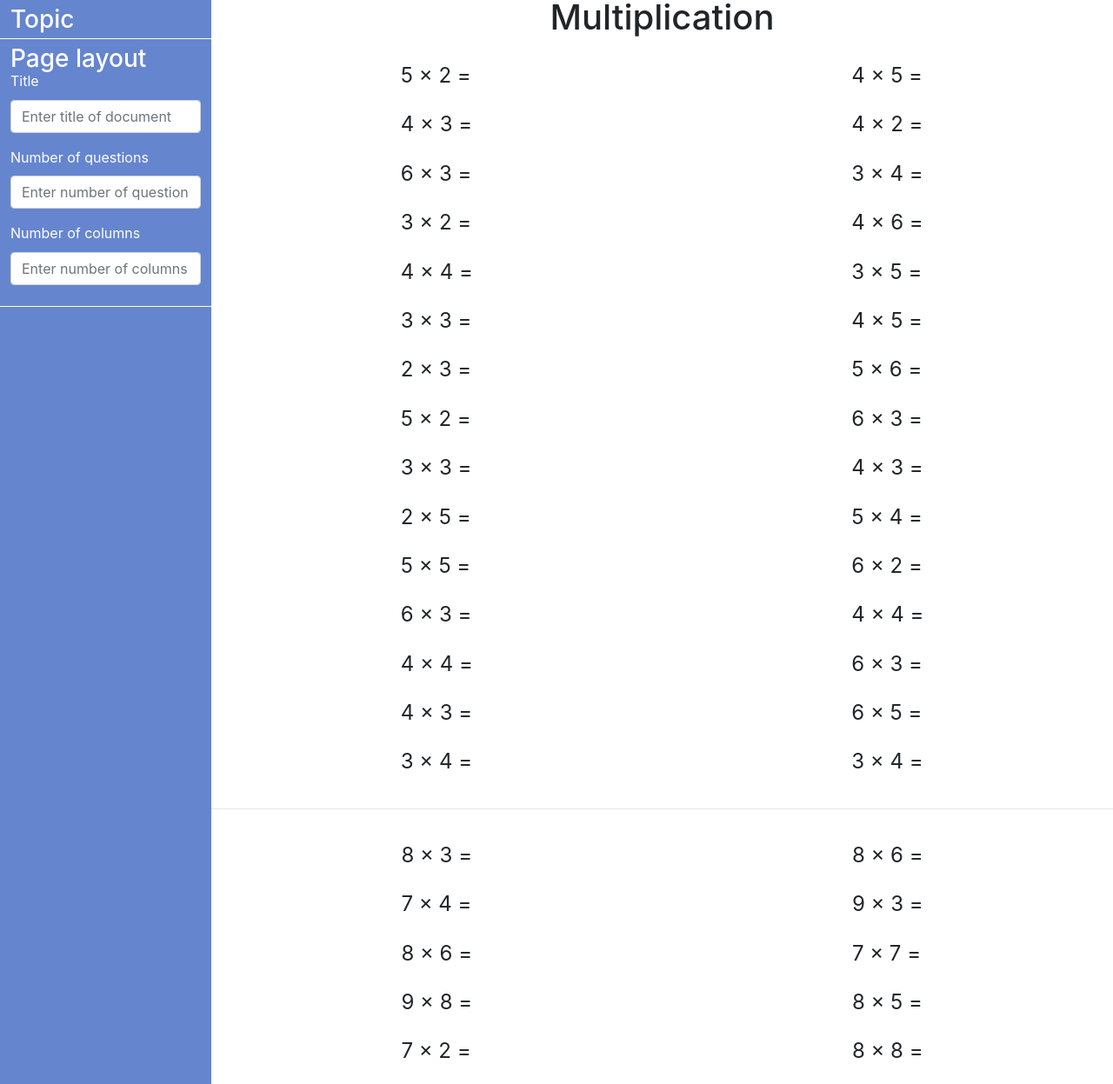
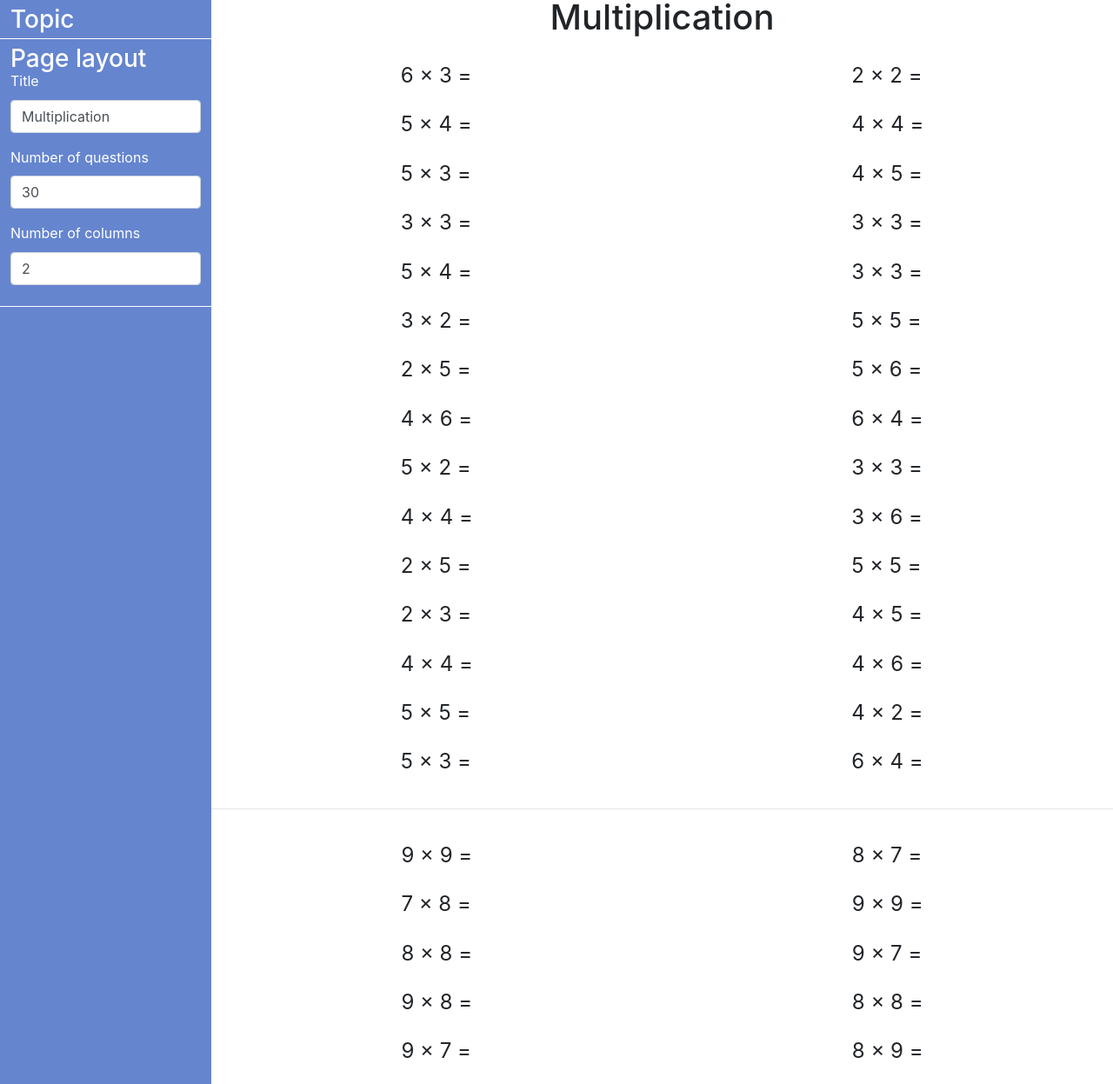
Before and after one commit to yitung-huang/web-app-maths-homework, a React (Create React App) app: page / in a window 1280 px wide. Shown: the whole page at 87% size. Built offline with nearby package versions, Linux system fonts and the light colour scheme.

Commit message:
Add UI to change page settings

```diff
--- a/src/App.js
+++ b/src/App.js
@@ -2,82 +2,66 @@ import React from 'react';
 import './App.css';
 import './page.css';
 
+import Display from './components/Display.js';
 import Sidebar from './components/Sidebar.js';
-
-let questions = [];
 
 let NUM_COLUMNS = 2;
 let NUM_QUESTIONS_PER_COLUMN = 15;
 
-let MIN = 2;
-let MAX = 6;
-
-function randInt(min, max){
-  let range = max - min;
-  return min + Math.round( Math.random() * range );
+function cloneObject( object ){
+  let newObject = {};
+  for (let key in object){
+    newObject[ key ] = object[ key ];
   }
 
-function generateMultiplication( min, max ){
-  return randInt( min, max ) + " × " + randInt( min, max ) + " = ";
+  return newObject;
 }
 
-for (let i = 0; i < NUM_COLUMNS; i++){
-  questions.push([]);
-  for (let j = 0; j < NUM_QUESTIONS_PER_COLUMN; j++){
-    questions[i].push( generateMultiplication( MIN, MAX ) );
+export default class App extends React.Component {
+
+  constructor(props){
+    super(props);
+
+    this.state = {
+      document: {
+        title: "Multiplication",
+        columns: NUM_COLUMNS,
+        questions_per_col: NUM_QUESTIONS_PER_COLUMN
       }
+    };
+
+    this.updateTitle = this.updateTitle.bind(this);
+    this.updateNumQuestions = this.updateNumQuestions.bind(this);
+    this.updateNumColumns = this.updateNumColumns.bind(this);
   }
 
-let extensions = [];
-let NUM_EXTENSIONS_PER_COLUMN = 5;
-
-let EXTENSION_MIN = 7;
-let EXTENSION_MAX = 9;
-
-for (let i = 0; i < NUM_COLUMNS; i++){
-  extensions.push([]);
-  for (let j = 0; j < NUM_EXTENSIONS_PER_COLUMN; j++){
-    extensions[i].push( randInt( EXTENSION_MIN, EXTENSION_MAX) + " × " + randInt( MIN, EXTENSION_MAX ) + " = ");
-  }
+  updateTitle( title ){
+    let newDocument = cloneObject( this.state.document );
+    newDocument.title = title;
+    this.setState({ document: newDocument });
   }
 
-function App() {
+  updateNumQuestions( num_questions ){
+    let newDocument = cloneObject( this.state.document );
+    newDocument.questions_per_col = num_questions;
+    this.setState({ document: newDocument });
+  }
+
+  updateNumColumns( num_columns ){
+    let newDocument = cloneObject( this.state.document );
+    newDocument.columns = num_columns;
+    this.setState({ document: newDocument });
+  }
+
+  render(){
     return (
       <div className="App">
-      <Sidebar />
-      <section className="section__display">
-        <h1 className="page__title">Multiplication</h1>
-        <div className="page">
-          { questions.map(( question_array ) => {
-            return (
-              <div className="page__column">
-              {
-                question_array.map((question_str) => {
-                  return <p>{question_str}</p>;
-                })
-              }
-              </div>
-            );
-          })}
-        </div>
-        <hr />
-
-        <div className="page">
-        { extensions.map(( question_array ) => {
-          return (
-            <div className="page__column">
-            {
-              question_array.map((question_str) => {
-                return <p>{question_str}</p>;
-              })
-            }
-            </div>
-          );
-        })}
-      </div>
-      </section>
+        <Sidebar document={ this.state.document }
+                 updateTitle={ this.updateTitle }
+                 updateNumQuestions={ this.updateNumQuestions }
+                 updateNumColumns={ this.updateNumColumns }/>
+        <Display document={ this.state.document }/>
       </div>
     );
   }
-
-export default App;
+}
--- /dev/null
+++ b/src/components/Display.js
@@ -0,0 +1,102 @@
+import React from 'react';
+
+let MIN = 2;
+let MAX = 6;
+
+let NUM_EXTENSIONS_PER_COLUMN = 5;
+
+let EXTENSION_MIN = 7;
+let EXTENSION_MAX = 9;
+
+function randInt(min, max){
+  let range = max - min;
+  return min + Math.round( Math.random() * range );
+}
+
+function generateMultiplication( min, max ){
+  return randInt( min, max ) + " × " + randInt( min, max ) + " = ";
+}
+
+function generateQuestions( NUM_COLUMNS, NUM_QUESTIONS_PER_COLUMN){
+  let questions = [];
+  for (let i = 0; i < NUM_COLUMNS; i++){
+    questions.push([]);
+    for (let j = 0; j < NUM_QUESTIONS_PER_COLUMN; j++){
+      questions[i].push( generateMultiplication( MIN, MAX ) );
+    }
+  }
+
+  return questions;
+}
+
+function generateExtensions( NUM_COLUMNS, NUM_QUESTIONS_PER_COLUMN){
+  let extensions = [];
+  for (let i = 0; i < NUM_COLUMNS; i++){
+    extensions.push([]);
+    for (let j = 0; j < NUM_QUESTIONS_PER_COLUMN; j++){
+      extensions[i].push( generateMultiplication( EXTENSION_MIN, EXTENSION_MAX ) );
+    }
+  }
+
+  return extensions;
+}
+
+
+
+export default class Display extends React.Component {
+  constructor(props){
+    super(props);
+
+    this.state = {
+      questions: generateQuestions( this.props.document.columns, this.props.document.questions_per_col),
+      extensions: generateExtensions( this.props.document.columns, NUM_EXTENSIONS_PER_COLUMN )
+    };
+  }
+
+  componentDidUpdate(){
+    if (this.state.questions.length != this.props.document.columns || this.state.questions[0].length != this.props.document.questions_per_col){
+      this.setState({
+        questions: generateQuestions( this.props.document.columns, this.props.document.questions_per_col),
+        extensions: generateExtensions( this.props.document.columns, NUM_EXTENSIONS_PER_COLUMN )
+      });
+    }
+  }
+
+  render() {
+    return (
+      <section className="section__display">
+        <div>
+          <h1 className="page__title">{ this.props.document.title }</h1>
+          <div className="page">
+            { this.state.questions.map(( question_array ) => {
+              return (
+                <div className="page__column">
+                {
+                  question_array.map((question_str) => {
+                    return <p>{question_str}</p>;
+                  })
+                }
+                </div>
+              );
+            })}
+          </div>
+          <hr />
+
+          <div className="page">
+          { this.state.extensions.map(( question_array ) => {
+            return (
+              <div className="page__column">
+              {
+                question_array.map((question_str) => {
+                  return <p>{question_str}</p>;
+                })
+              }
+              </div>
+            );
+          })}
+          </div>
+        </div>
+      </section>
+    );
+  }
+}
--- a/src/components/Sidebar.js
+++ b/src/components/Sidebar.js
@@ -2,6 +2,26 @@ import React from 'react';
 import Form from 'react-bootstrap/Form';
 
 export default class Sidebar extends React.Component {
+  constructor(props){
+    super(props);
+
+    this.updateTitle = this.updateTitle.bind(this);
+    this.updateNumQuestions = this.updateNumQuestions.bind(this);
+    this.updateNumColumns = this.updateNumColumns.bind(this);
+  }
+
+  updateTitle( event ){
+    this.props.updateTitle( event.target.value );
+  }
+
+  updateNumQuestions( event ){
+    this.props.updateNumQuestions( event.target.value );
+  }
+
+  updateNumColumns( event ){
+    this.props.updateNumColumns( event.target.value );
+  }
+
   render() {
     return (
       <div className="sidebar">
@@ -13,17 +33,26 @@ export default class Sidebar extends React.Component {
           <div className="sidebar__section__content">
             <Form.Group controlId="form__doc__title">
               <Form.Label>Title</Form.Label>
-              <Form.Control type="text" placeholder="Enter title of document" />
+              <Form.Control type="text"
+                            placeholder="Enter title of document"
+                            defaultValue={ this.props.document.title }
+                            onChange={ this.updateTitle } />
             </Form.Group>
 
             <Form.Group controlId="form__doc__num-questions">
               <Form.Label>Number of questions</Form.Label>
-              <Form.Control type="text" placeholder="Enter number of questions" />
+              <Form.Control type="text"
+                            placeholder="Enter number of questions"
+                            defaultValue={ this.props.document.questions_per_col * this.props.document.columns }
+                            onChange={ this.updateNumQuestions } />
             </Form.Group>
 
             <Form.Group controlId="form__doc__num-columns">
               <Form.Label>Number of columns</Form.Label>
-              <Form.Control type="text" placeholder="Enter number of columns" />
+              <Form.Control type="text"
+                            placeholder="Enter number of columns"
+                            defaultValue={ this.props.document.columns }
+                            onChange={ this.updateNumColumns } />
             </Form.Group>
           </div>
         </section>
```
Lines whose indentation alone changed are shown as unchanged.
